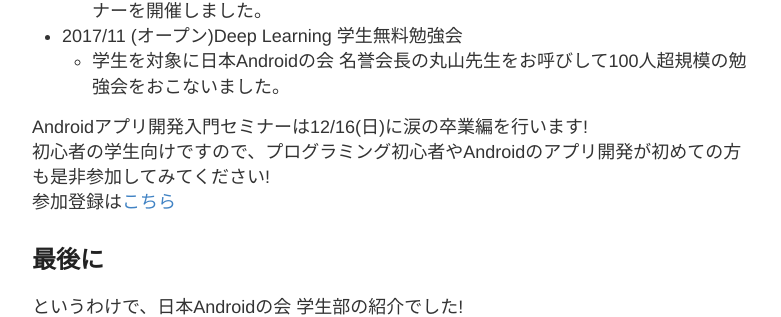
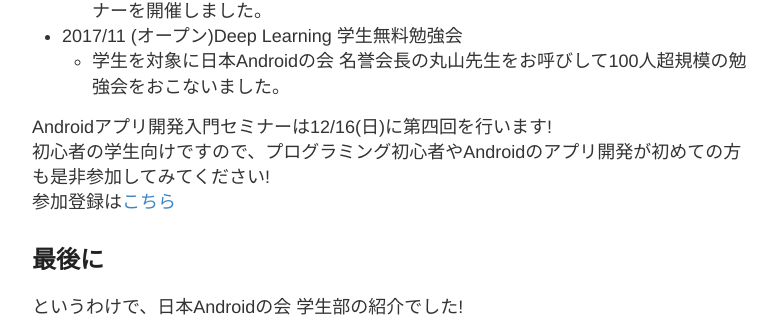
Before and after one commit to jagsc/blog, a Jekyll site: the page built from _posts/2018-12-01-jagsc101.md, in a window 1280 px wide and 900 px high, scrolled down 3024 px. Shown: the part 143-460 px from the top of the window, without its empty margins (248-1029 px from the left). Built offline with Jekyll 4.4.1, drawn with Linux system fonts in a browser that asks for light colours; comment, search, counter and statistics services are not loaded.

Commit message:
fix: 涙の卒業編->第四回

```diff
--- a/_posts/2018-12-01-jagsc101.md
+++ b/_posts/2018-12-01-jagsc101.md
@@ -112,7 +112,7 @@
 - 2017/11 (オープン)Deep Learning 学生無料勉強会
   - 学生を対象に日本Androidの会 名誉会長の丸山先生をお呼びして100人超規模の勉強会をおこないました。
 
-Androidアプリ開発入門セミナーは12/16(日)に涙の卒業編を行います!
+Androidアプリ開発入門セミナーは12/16(日)に第四回を行います!
 初心者の学生向けですので、プログラミング初心者やAndroidのアプリ開発が初めての方も是非参加してみてください!
 参加登録は[こちら](https://jagsa.connpass.com/event/109552/)
 
```
